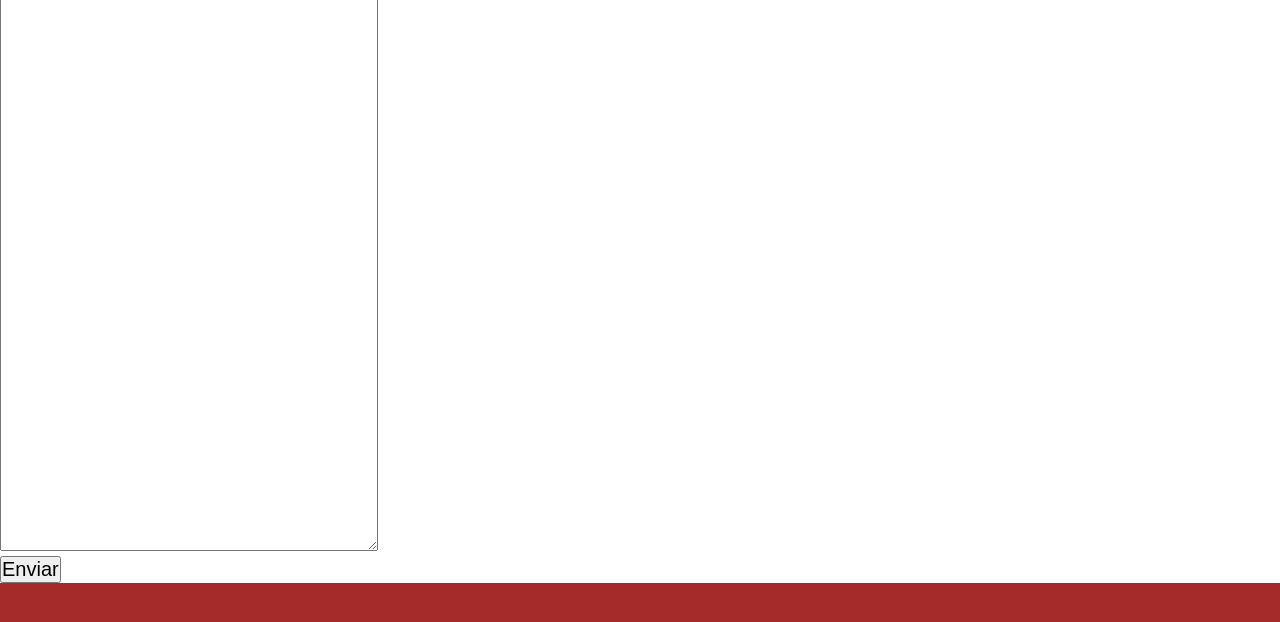
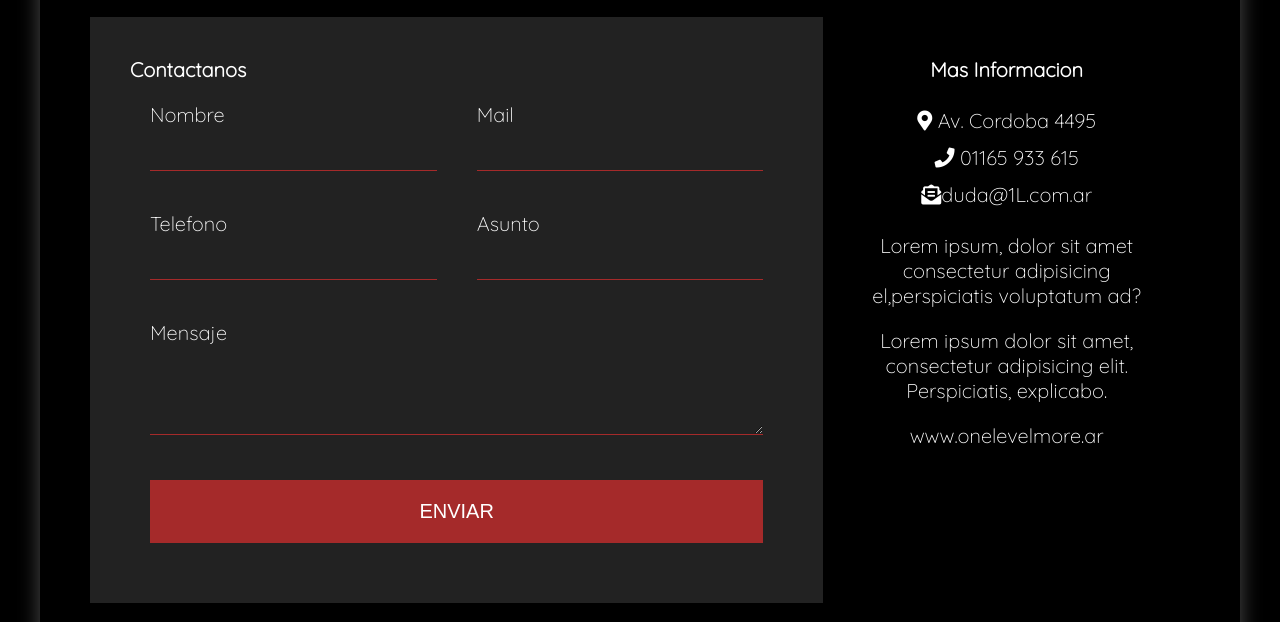
Before and after one commit to sabv1984/sabv, a website: page pages/contacto.html in a window 1280 px wide. Shown: the part 338-960 px from the top of the page. Drawn offline with nearby package versions, Linux system fonts and the light colour scheme.

Commit message:
Page Contacto Modificada

```diff
--- a/pages/contacto.html
+++ b/pages/contacto.html
@@ -6,6 +6,12 @@
     <meta name="viewport" content="width=device-width, initial-scale=1.0">
     <meta name="descriptions" content="Escribinos! Estamos para ayudarte!!">
     <meta name="keywords" content="Contacto One Level More Consultas Preguntas">
+    <link rel="preconnect" href="https://fonts.googleapis.com">
+    <link rel="preconnect" href="https://fonts.gstatic.com" crossorigin>
+    <link href="https://fonts.googleapis.com/css2?family=Quicksand:wght@300&display=swap" rel="stylesheet">
+    <link rel="stylesheet" href="https://use.font-awesome.com/releases/v5.8.1/css/all.css"
+     integrity="sha384-50oBUHEmvpQ+1lw4y57PTFmhCaXp0ML5d60M1M7uH2+nqUivzIebhndOJK28anvf"
+     crossorigin="anonymous">
     <link
       rel="shortcut icon"
       href="../images/ImagenPrincipal.jpeg"
@@ -32,23 +38,54 @@
       <span class="btn-menu">
     </ul>
   </nav>
-  <header class="col-12 flex-column"></header>
-  <main class="container-fluid">
-      <form action="" method="post">
-        <div>
-          <label for="nombre">Nombre y Apellido</label>
-          <input type="text" name="" id="nombre" required></div>
-        <div>
-          <label for="email">E-mail</label>
-          <input type="email" name="" id="email" required></div>
-        <div>
+<header class="col-12 flex-column"></header>
+<main>
+  <div class="content">
+    <h1 class="logo">Contacto<span></span></h1>
+    <div class="contact">
+      <div class="contact-form">
+        <h1>Contactanos</h1>
+        <form action=""></form>
+        <p>
+          <label for="nombre">Nombre</label>
+          <input type="text" name="" id="nombre" required>
+        </p>
+        <p>
+          <label for="email">Mail</label>
+          <input type="email" name="" id="email" required>
+        </p>
+        <p>
           <label for="telefono">Telefono</label>
-          <input type="text" name="" id="telefono" required></div>
-        <p>Deje su mensaje</p>
-          <textarea name="" id="" cols="30" rows="30"></textarea></form>
-          <button>Enviar</button>
-    </main>
-    <footer class="pie-pagina">
+          <input type="tel" name="" id="telefono" required>
+        </p>
+        <p>
+          <label>Asunto</label>
+          <input type="text" name="Asunto">
+        </p>
+        <p class="Block">Mensaje
+          <textarea name="Mensaje" id="" cols="" rows="3"></textarea>
+        </p>
+        <p class="Block">
+        <button type="submit">
+          Enviar
+        </button>
+        </p>
+      </div>
+      <div class="contact-info">
+        <h2>Mas Informacion</h2>
+        <ul>
+          <li><i class="fas fa-map-marker-alt"></i> Av. Cordoba 4495</li>
+          <li><i class="fas fa-phone"></i> 01165 933 615</li>
+          <li><i class="fas fa-envelope-open-text"></i>duda@1L.com.ar</li>
+        </ul>
+        <p>Lorem ipsum, dolor sit amet consectetur adipisicing el,perspiciatis voluptatum ad?</p>
+        <p>Lorem ipsum dolor sit amet, consectetur adipisicing elit. Perspiciatis, explicabo.</p>
+        <p>www.onelevelmore.ar</p>
+      </div>
+    </div>
+  </div>
+</main>
+<footer class="pie-pagina">
       <div class="grupo-1">
         <div class="box">
           <figure>
--- a/scss/style.scss
+++ b/scss/style.scss
@@ -17,7 +17,105 @@
     flex-direction: column;
     min-width: 200px;
 }
+main {
+  font-family: Quicksand, sans-serif;
+  background: black;
+  color: white;
+  padding: 2em 2em;}
 
+  .content {
+    max-width: 1200px;
+    margin-left: auto;
+    margin-right: auto;
+    padding: 1.5em;
+  }
+
+  .logo {
+    text-align: center;
+    font-size: 3em;
+  }
+
+  .logo span {
+    color: white;
+  }
+
+  .content {
+    box-shadow: 0 0 20px 0 rgba(255, 255, 255, .3);
+  }
+
+  .content > * {
+    padding: 1em;
+  }
+
+  .contact-form {
+    background: #222222;
+    padding: 1em;
+    display: grid;
+    grid-template-columns: 1fr 1fr;
+  }
+
+  .contact-form .Block {
+    grid-column: 1 / 3;
+  }
+
+  .contact-form p {
+    margin: 0;
+    padding: 1em;
+  }
+
+  .contact-form button,
+  .contact-form input,
+  .contact-form textarea {
+    width: 100%;
+    padding: .5em;
+    border: none;
+    background: none;
+    border-bottom: 1px solid brown;
+    outline: none;
+    color: white;
+  }
+
+  .contact-form button {
+    background: brown;
+    border: 0;
+    text-transform: uppercase;
+    padding: 1em;
+  }
+
+  .contact-form button:hover,
+  .contact-form button:focus {
+    background: brown;
+    color: black;
+  }
+
+  .contact-info {
+    background: #000;
+  }
+
+  .contact-info h2,
+.contact-info ul,
+.contact-info p {
+  text-align: center;
+  margin: 0 0 1rem 0;
+}
+
+.contact-info ul {
+  list-style: none;
+  padding: 0;
+}
+
+.contact-info ul li {
+  padding: .3em;
+}
+
+.contenedor {
+  margin: 8%;
+  display: flex;
+  font-family: sans-serif;
+  justify-content: space-around;
+  align-items: center;
+  flex-direction: column;
+  min-width: 200px; }
 
 .conteiner{
     width: 99vw;
@@ -168,16 +266,24 @@ nav ul li a{
           left: 0; }
           }
 
-          @media (max-width: 713px) {
+          @media (max-width: 750px) {
             .pie-pagina .grupo-1 {
               text-align: center;
               width: 90%;
               grid-template-columns: repeat(1, 1fr);
               grid-gap: 30px;
               padding: 35px 0px;
-              align-items: center;
-        }}
+              align-items: center; } }
+
+          @media (min-width: 1000px) {
+            .contact {
+              display: grid;
+              grid-template-columns: 2fr 1fr;
+            }
+
+            .contact > * {
+              padding: 2em;
+            }}
 
           footer {
-            background-color: brown;
-          }
+            background-color: brown; }
```
Also changed, not shown: css/style.css.
